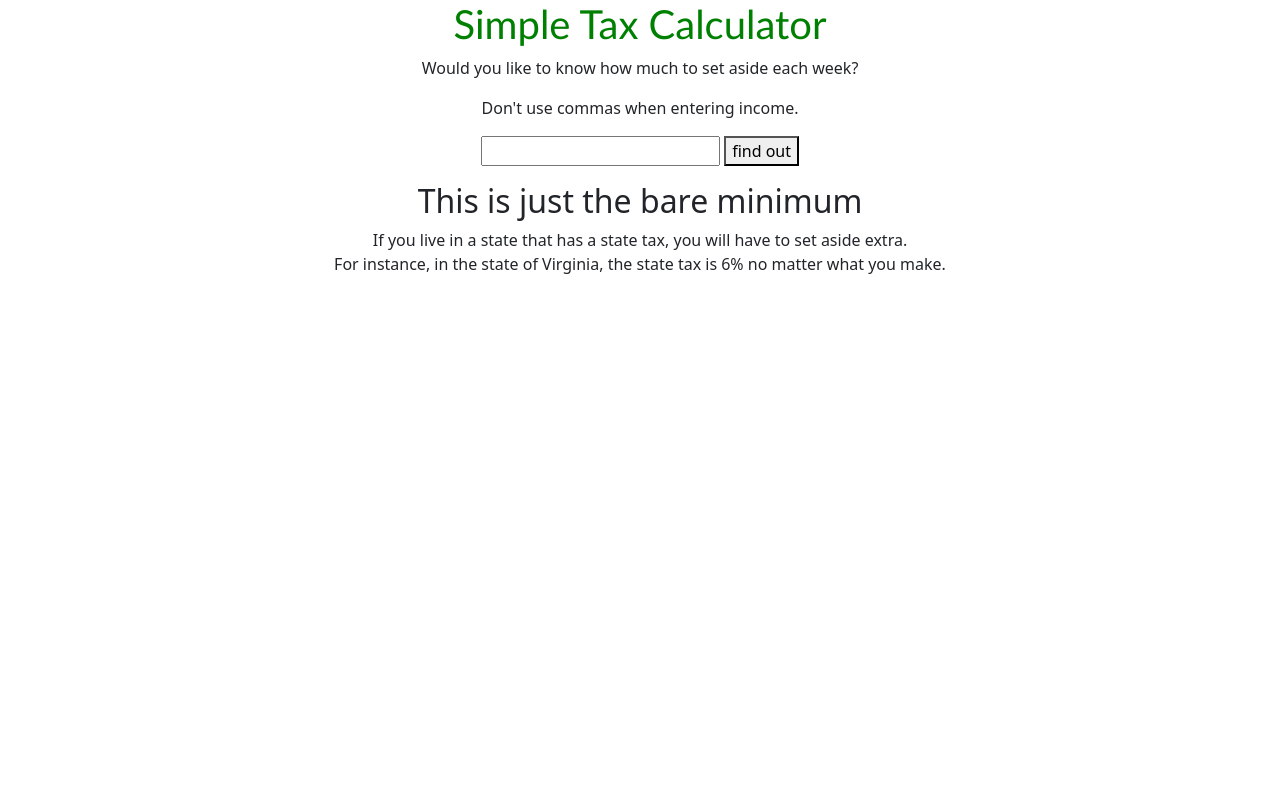
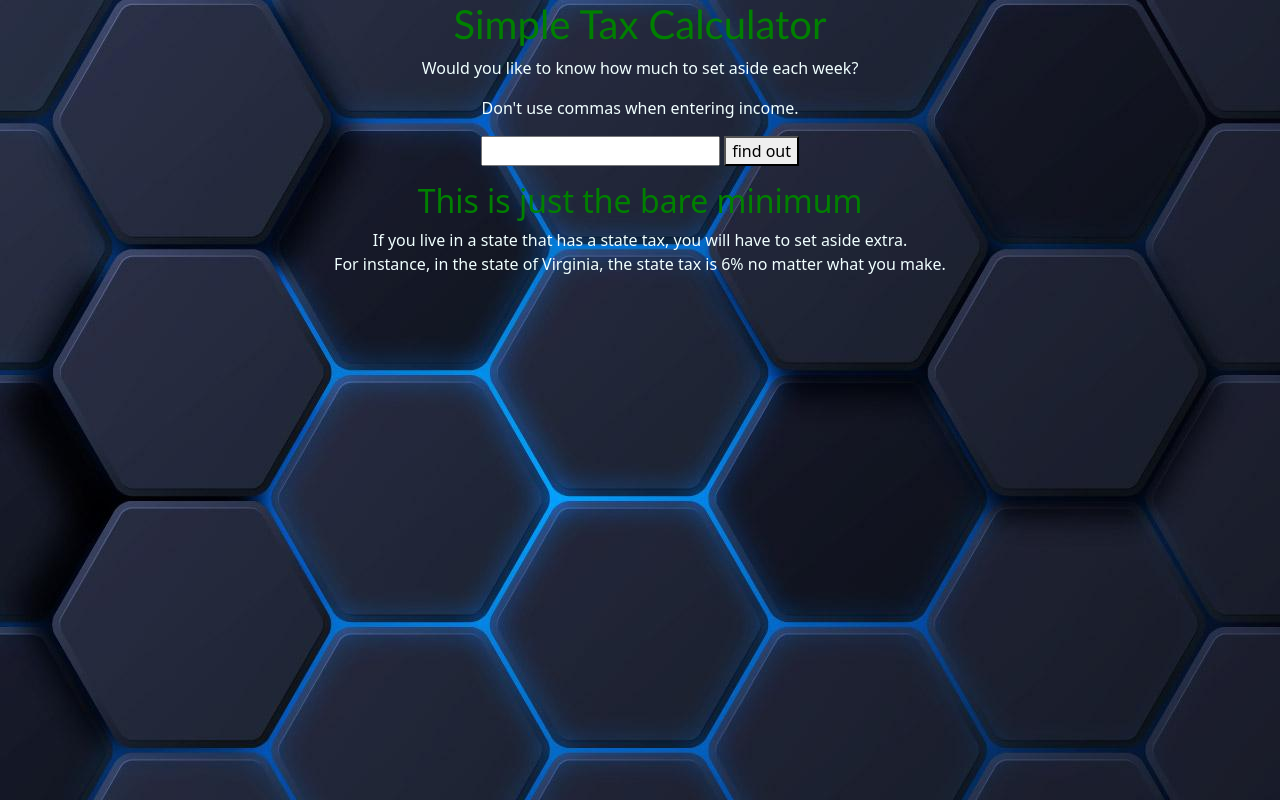
Before and after one commit to neandercode/brackets, a plain HTML site: page index.html in a window 1280 px wide. Drawn offline with nearby package versions, Linux system fonts and the light colour scheme.

Commit message:
Update styles.css
added background and text color

```diff
--- a/styles.css
+++ b/styles.css
@@ -4,6 +4,18 @@ h1{
     color: green;
 }
 
+h2{
+    color: green;
+}
+
+p{
+    color:azure;
+}
+
 .saucy{
     text-align: center;
 }
+
+body{
+    background-image: url('images/hcomb.jpg');
+}
```
